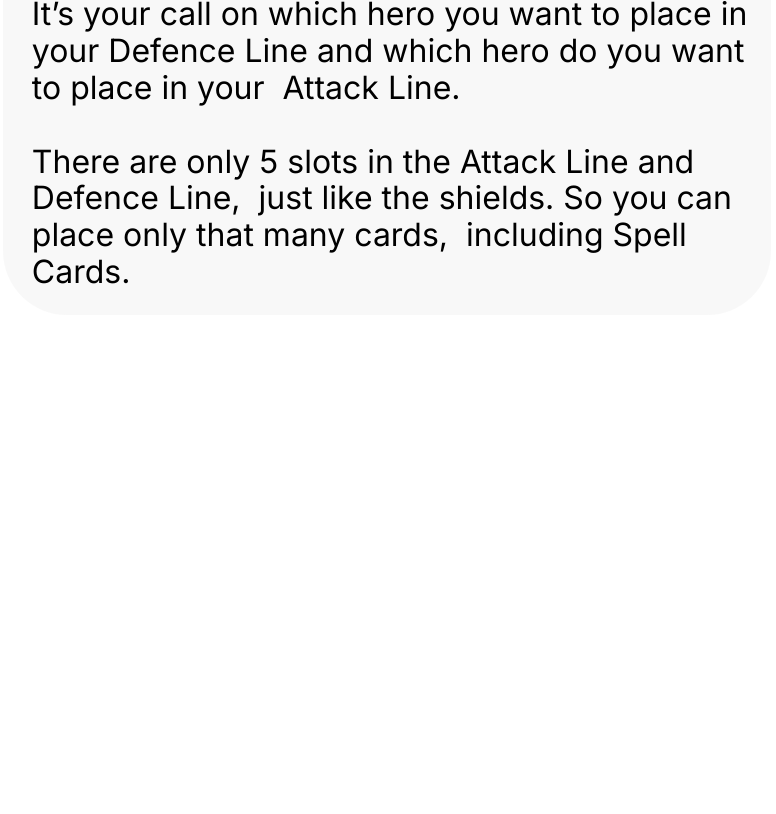
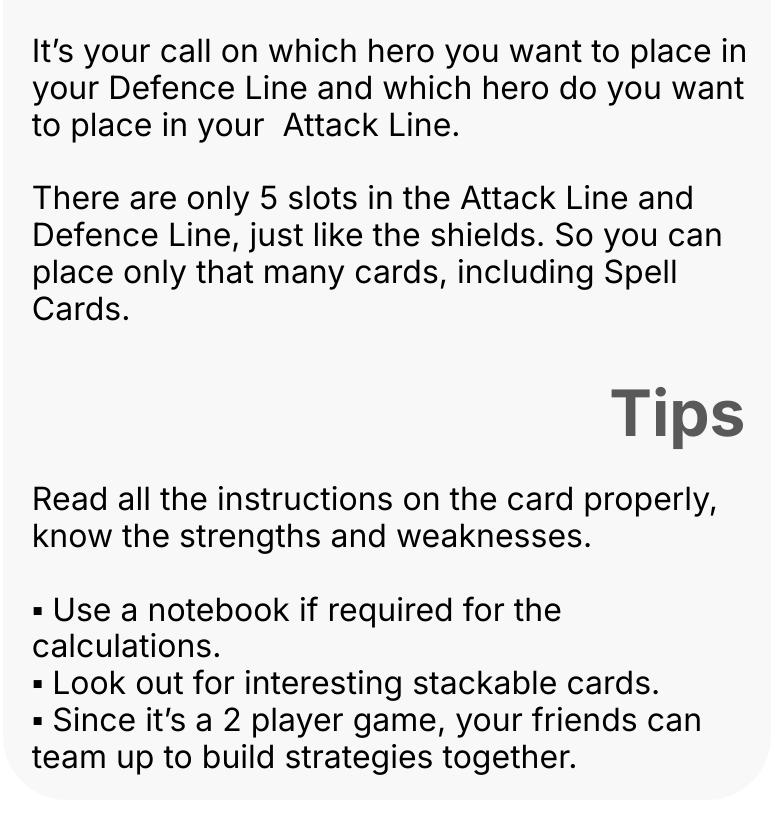
Before and after one commit to debanjanc01/minima-html-app, a website built with Parcel: page index.html in a window 1280 px wide. Shown: the part 6573-7387 px from the top of the page, without its empty margins (253-1029 px from the left). Before the commit the page ends 6928 px from the top, so only its background shows below. Built offline with nearby package versions, Linux system fonts and the light colour scheme.

Commit message:
added tips

```diff
--- a/index.html
+++ b/index.html
@@ -186,6 +186,7 @@
                 you kill a defender, you get to break 1 shield of the opponent.
               </span>
               <br />
+              <br>
               <span>▪ Per round only 1 shield can be broken.</span>
               <br />
               <span>
@@ -259,14 +260,33 @@
               <br />
               <span>
                 There are only 5 slots in the Attack Line and Defence
-                Line,&nbsp;
+                Line, just like the shields. So you can place only that many
+                cards, including Spell Cards.</span>
+              <br />
+            </span>
+          </div>
+          <div class="rulebook-content-box">
+            <h1 class="rulebook-content-heading-right">
+              <span>Tips</span>
+              <br />
+            </h1>
+            <span class="rulebook-content-text">
+              <span>
+                Read all the instructions on the card properly, know the
+                strengths and weaknesses.
               </span>
+            </br>
+            <br>
               <span>
-                just like the shields. So you can place only that many
-                cards,&nbsp;
+                ▪ Use a notebook if required for the calculations.
+                </span>
+                <br>
+                <span>▪ Look out for interesting stackable cards.</span>
+                <br>
+                <span>
+                ▪ Since it’s a 2 player game, your friends can team up to build
+                strategies together.
               </span>
-              <span>including Spell Cards.</span>
-              <br />
             </span>
           </div>
         </div>
```
